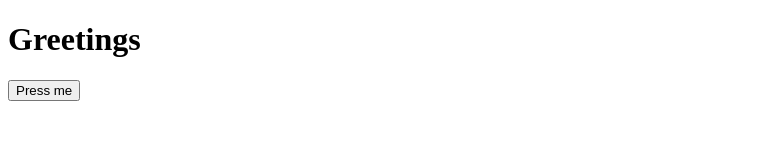
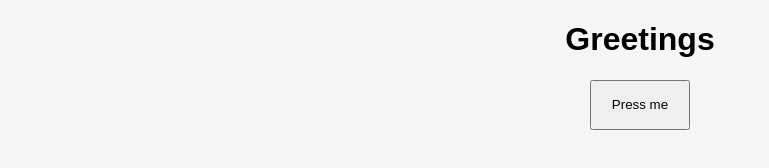
Before and after one commit to felixoppongwillborg/itp_final_exam, a website: page src/index.html in a window 1280 px wide. Shown: the whole page, without its empty margins (0-769 px from the left). Drawn offline with Linux system fonts and the light colour scheme.

Commit message:
added styling with css

```diff
--- /dev/null
+++ b/src/assets/style.css
@@ -0,0 +1,28 @@
+body {
+    background-color:whitesmoke;
+    color:black;
+    text-align: center;
+
+
+}
+
+h1 {
+    color: black;
+    font-family: Arial, Helvetica, sans-serif;
+    text-align: center;
+}
+button {
+    width: 100px;
+    height: 50px;
+    padding: 7px 7px;
+    display: block;
+    max-width: 300px;
+    margin: auto;
+}
+
+div {
+    padding-top: 20px;
+    display: block;
+    max-width: 165px;
+    margin: auto;
+}
--- a/src/index.html
+++ b/src/index.html
@@ -3,6 +3,7 @@
   <head>
     <meta  charset="UTF-8"  />
     <meta  name="viewport"  content="width=device-width, initial-scale=1.0"  />
+    <link  rel="stylesheet"  href="./assets/style.css">
     <title>Greetings website</title>
   </head>
 
```
